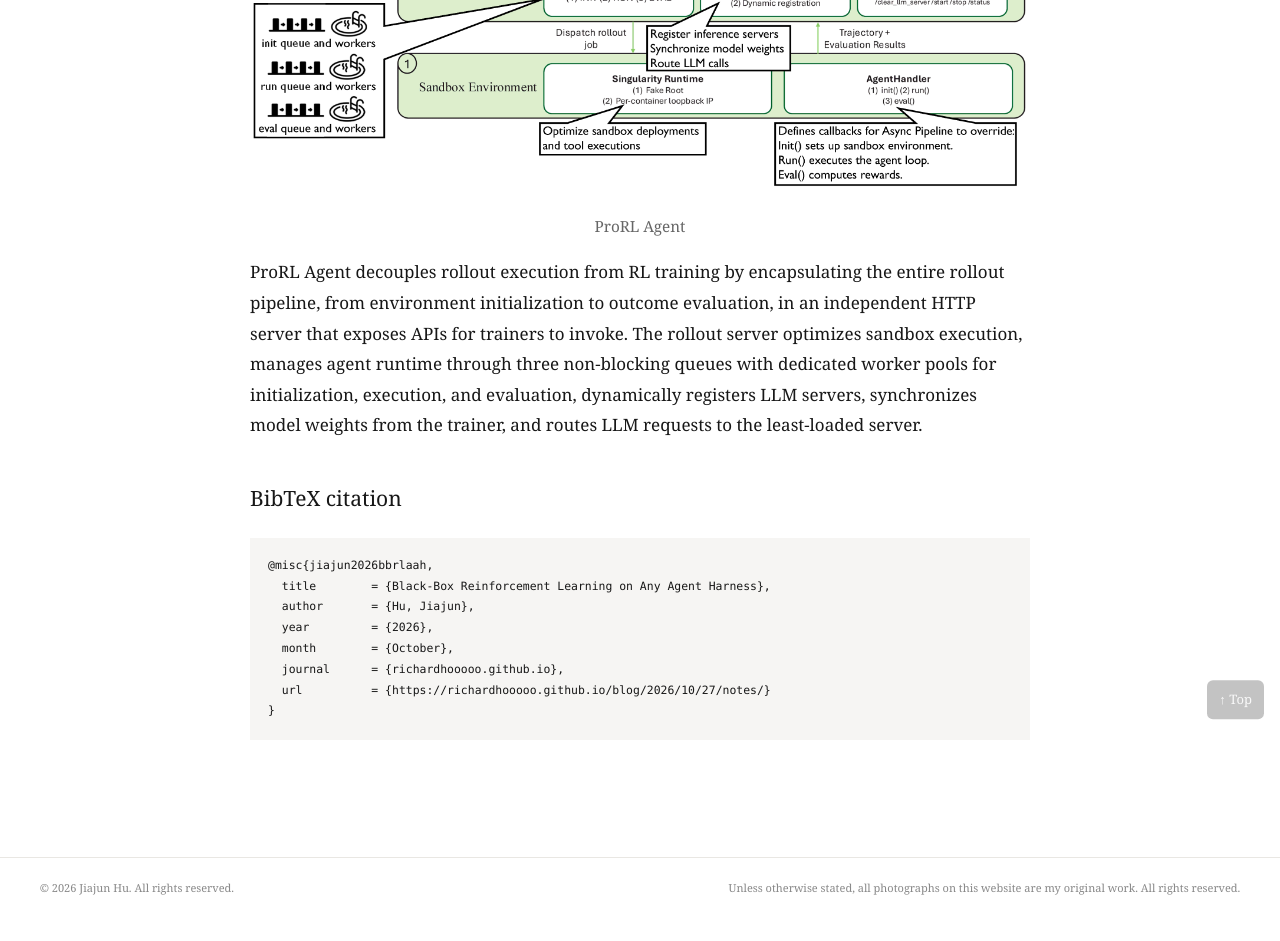
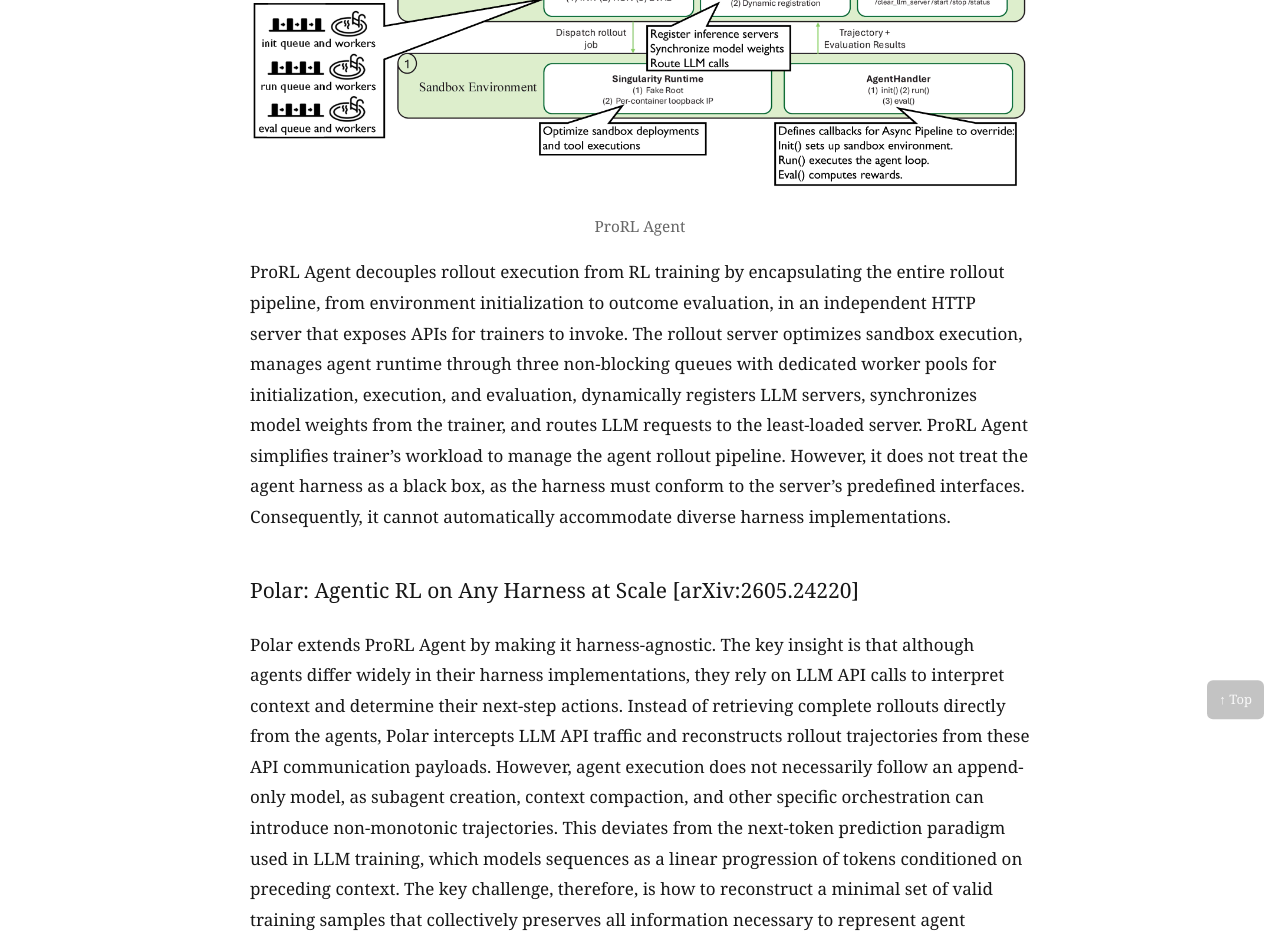
Before and after one commit to RichardHoOoOo/RichardHoOoOo.github.io, a Jekyll site: the page built from _posts/2026-10-27-notes.md, in a window 1280 px wide and 1400 px high, scrolled down 597 px. Shown: the top 941 px of the window. Built offline with Jekyll 4.4.1, drawn with Linux system fonts in a browser that asks for light colours; before the commit the page ends 1514 px from its top, so only the background shows below that; some of the changed text lies outside the part shown.

Commit message:
Add notes on Polar

```diff
--- a/_posts/2026-10-27-notes.md
+++ b/_posts/2026-10-27-notes.md
@@ -13,7 +13,19 @@
   <p style="font-size: 0.9em; color: #666;">ProRL Agent</p>
 </div>
 
-ProRL Agent decouples rollout execution from RL training by encapsulating the entire rollout pipeline, from environment initialization to outcome evaluation, in an independent HTTP server that exposes APIs for trainers to invoke. The rollout server optimizes sandbox execution, manages agent runtime through three non-blocking queues with dedicated worker pools for initialization, execution, and evaluation, dynamically registers LLM servers, synchronizes model weights from the trainer, and routes LLM requests to the least-loaded server.
+ProRL Agent decouples rollout execution from RL training by encapsulating the entire rollout pipeline, from environment initialization to outcome evaluation, in an independent HTTP server that exposes APIs for trainers to invoke. The rollout server optimizes sandbox execution, manages agent runtime through three non-blocking queues with dedicated worker pools for initialization, execution, and evaluation, dynamically registers LLM servers, synchronizes model weights from the trainer, and routes LLM requests to the least-loaded server. ProRL Agent simplifies trainer's workload to manage the agent rollout pipeline. However, it does not treat the agent harness as a black box, as the harness must conform to the server's predefined interfaces. Consequently, it cannot automatically accommodate diverse harness implementations.
+
+## [Polar: Agentic RL on Any Harness at Scale [arXiv:2605.24220]](https://arxiv.org/abs/2605.24220)
+
+Polar extends [ProRL Agent](https://arxiv.org/abs/2603.18815) by making it harness-agnostic. The key insight is that although agents differ widely in their harness implementations, they rely on LLM API calls to interpret context and determine their next-step actions. Instead of retrieving complete rollouts directly from the agents, Polar intercepts LLM API traffic and reconstructs rollout trajectories from these API communication payloads. However, agent execution does not necessarily follow an append-only model, as subagent creation, context compaction, and other specific orchestration can introduce non-monotonic trajectories. This deviates from the next-token prediction paradigm used in LLM training, which models sequences as a linear progression of tokens conditioned on preceding context. The key challenge, therefore, is how to reconstruct a minimal set of valid training samples that collectively preserves all information necessary to represent agent executions.
+
+<div id="polar" align="center">
+  <img src="{{ '/assets/blogs/2026-10-27-notes/polar.png' | relative_url }}" alt="Polar" style="max-width: 100%; height: auto;">
+  <p style="font-size: 0.9em; color: #666;">Polar</p>
+</div>
+
+Polar introduces two strategies to address the challenge. One is a conservative baseline called "per-request", in which every agent turn containing a single LLM input-output exchange becomes a separate training sample. While this strategy preserves all information, the resulting samples may contain substantial prefix redundancy. Modern harnesses may place a significant burden on the trainers as they usually generate trajectories spanning hundreds of turns. The other one is called "prefix merging", which gradually appends a sample when the previous agent turn's prompt is the prefix of the next turn's prompt. Specifically, prefix merging appends previous-turn's prompt and original response, interstitial context inserted by the harness (it is masked out during training), and current-turn's response. However, preserving the original response tokens alone does not guarantee that the merged sequence faithfully reproduces every subsequent LLM API call. If the harness modifies the previous response when constructing the next prompt, the reconstructed context may differ from the actual rollout context, potentially compromising token-level fidelity.
+
 
 ## BibTeX citation
 
```
Also changed, not shown: _posts/2026-10-14-notes.md (+1 -1 lines), 2 other files.
